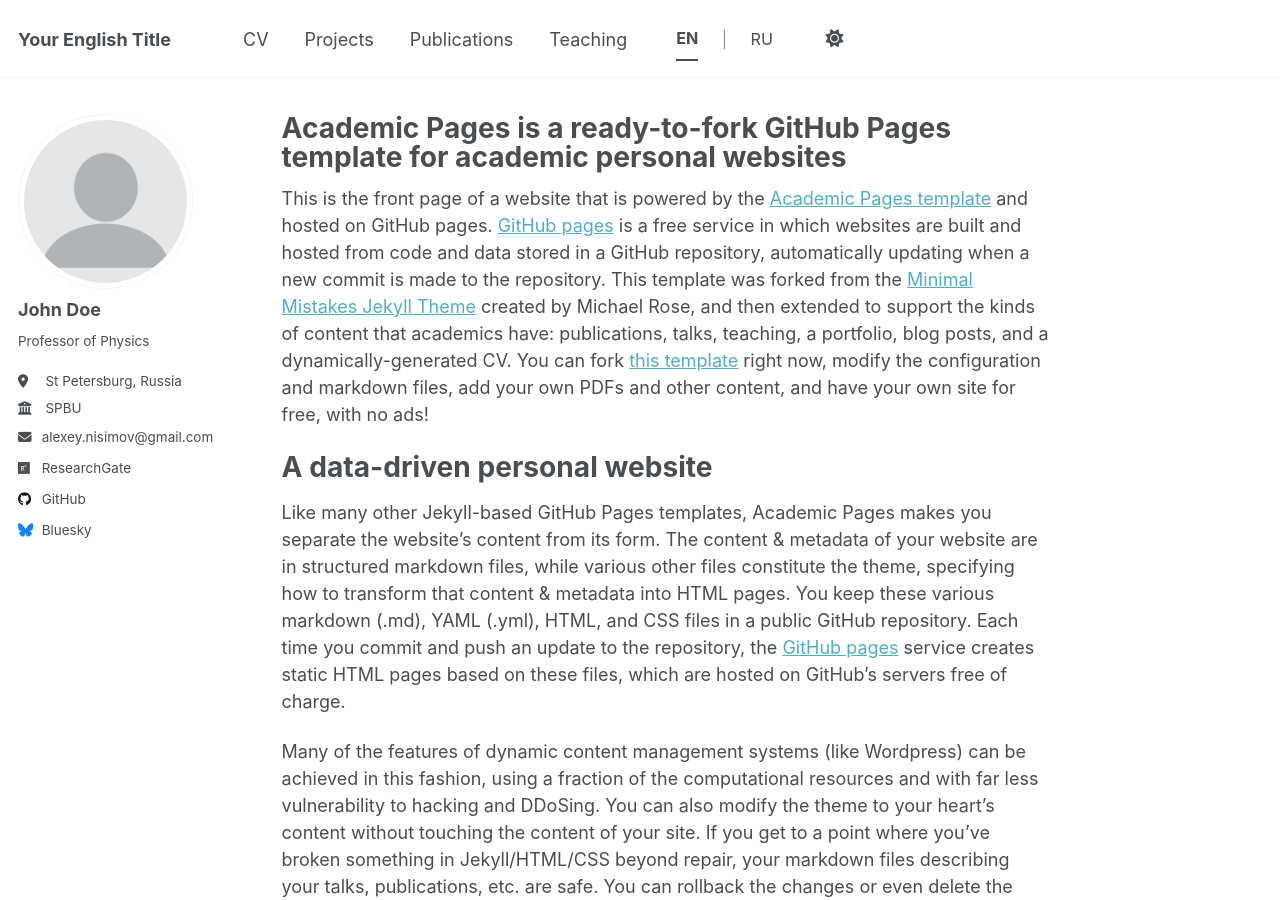
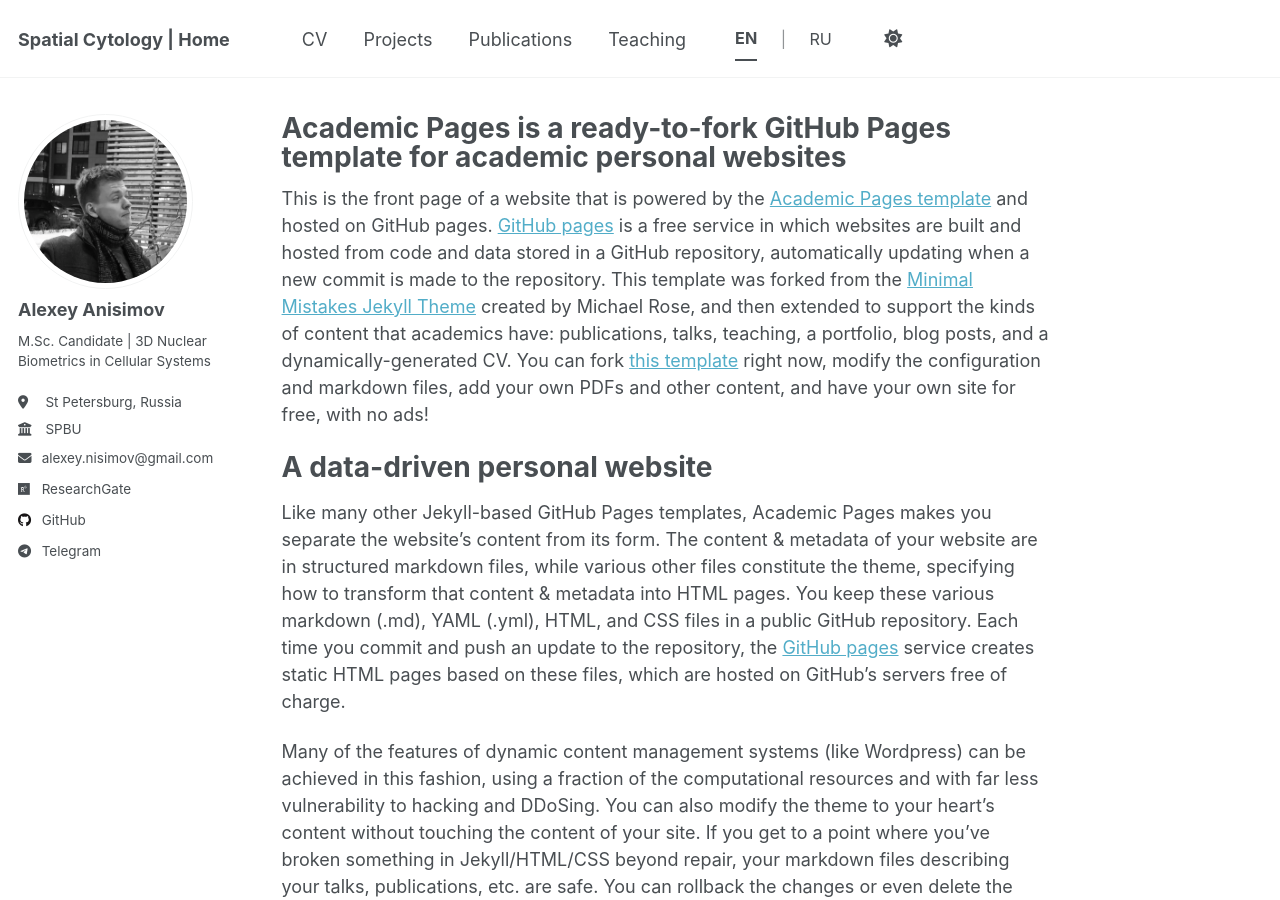
Before and after one commit to nicimov/nicimov.github.io, a Jekyll site: the page built from _pages/en/about.md, in a window 1280 px wide and 900 px high. Built offline with Jekyll 4.4.1, drawn with Linux system fonts in a browser that asks for light colours.

```diff
--- a/_config.yml
+++ b/_config.yml
@@ -4,7 +4,7 @@
 # which you are expected to set up once and rarely need to edit after that.
 # For technical reasons, this file is *NOT* reloaded automatically when you use
 # `jekyll serve -l -H localhost`. If you change this file, please restart the
-# server process. (bundle exec jekyll serve --livereload)
+# server process. (bundle exec jekyll serve --livereload) or (bundle exec jekyll clean && bundle exec jekyll serve)
 
 # Basic Site Settings
 plugins:
@@ -15,16 +15,9 @@ exclude_from_localizations: ["assets", "images"]
 default_lang: "en"
 locale                   : "en-US"
 site_theme               : "default"
-title: "Biometry cells dog"
 title:
-  en: "Your English Title"
-  ru: "Ваш заголовок на русском"
-name: &name
-  en: "John Doe"
-  ru: "Джон Доу"
-description: &description
-  en: "Professor of Physics"
-  ru: "Профессор физики"
+  en: "Spatial Cytology | Home"
+  ru: "Пространственная цитология | Главная"
 title_separator          : "-"
 name                     : &name "Your Name"
 description              : &description "personal description"
@@ -41,11 +34,11 @@ author:
 
   # Multilingual fields
   name:
-    en: "John Doe"
-    ru: "Джон Доу"
+    en: "Alexey Anisimov"
+    ru: "Алексей Анисимов"
   bio:
-    en: "Professor of Physics"
-    ru: "Профессор физики"
+    en: "M.Sc. Candidate | 3D Nuclear Biometrics in Cellular Systems"
+    ru: "Магистрант | Исследователь в области пространственно-функциональной организации клеточного ядра"
   location:
     en: "St Petersburg, Russia"
     ru: "Санкт-Петербург, Россия"
@@ -76,7 +69,7 @@ author:
   stackoverflow    : # User number or user number and name (i.e., use "1" or "1/jeff-atwood")
 
   # Social media
-  bluesky          : "alexeynisimov.bsky.social" # Replace this with you Bluesky username
+  bluesky          : # Replace this with you Bluesky username
   facebook         : # Username
   flickr           : # Username
   foursquare       : # Username
@@ -91,7 +84,7 @@ author:
   pinterest        : # Username
   soundcloud       : # Username
   steam            : # Username
-  telegram         : # URL
+  telegram         : "https://t.me/stirmo"
   tumblr           : # Username
   twitter          : # Username for X / Twitter
   vine             : # Username
--- a/_data/navigation.yml
+++ b/_data/navigation.yml
@@ -11,7 +11,7 @@ main:
 
   - title:
       en: "CV"
-      ru: "Резюме"
+      ru: "CV"
     url:
       en: /cv/
       ru: /ru/cv/
@@ -35,7 +35,7 @@ main:
 
   - title:
       en: "Teaching"
-      ru: "Преподование"
+      ru: "Преподавание"
     url:
       en: /teaching/
       ru: /ru/teaching/
```
Also changed, not shown: images/profile.png.
